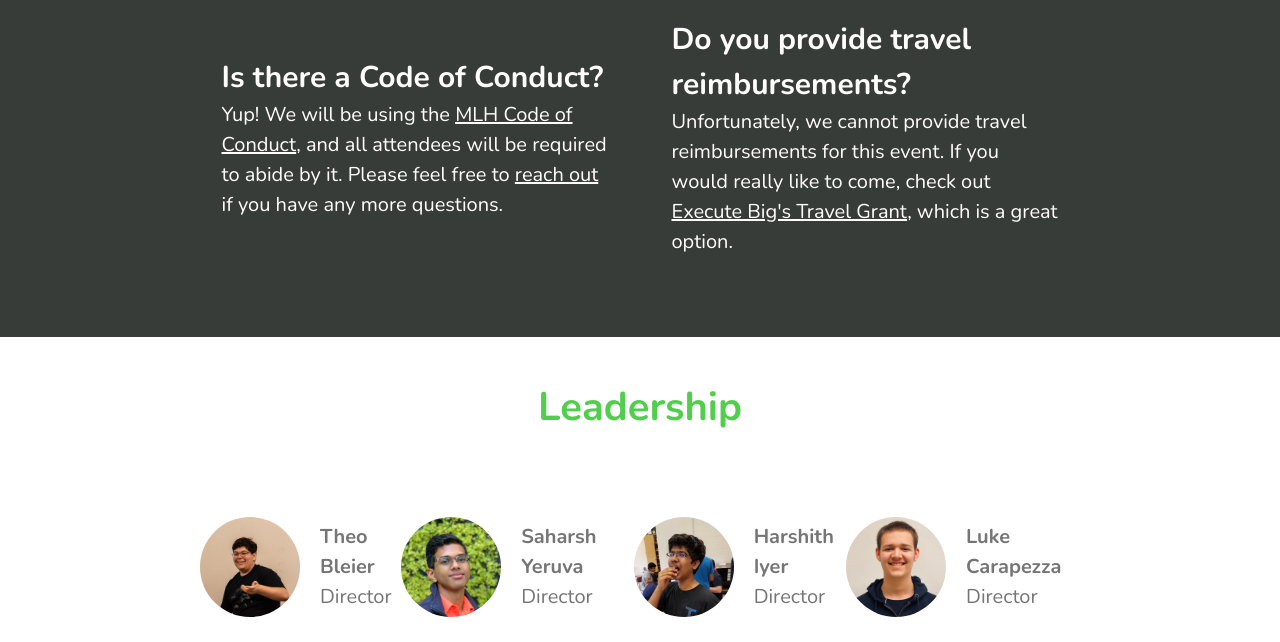
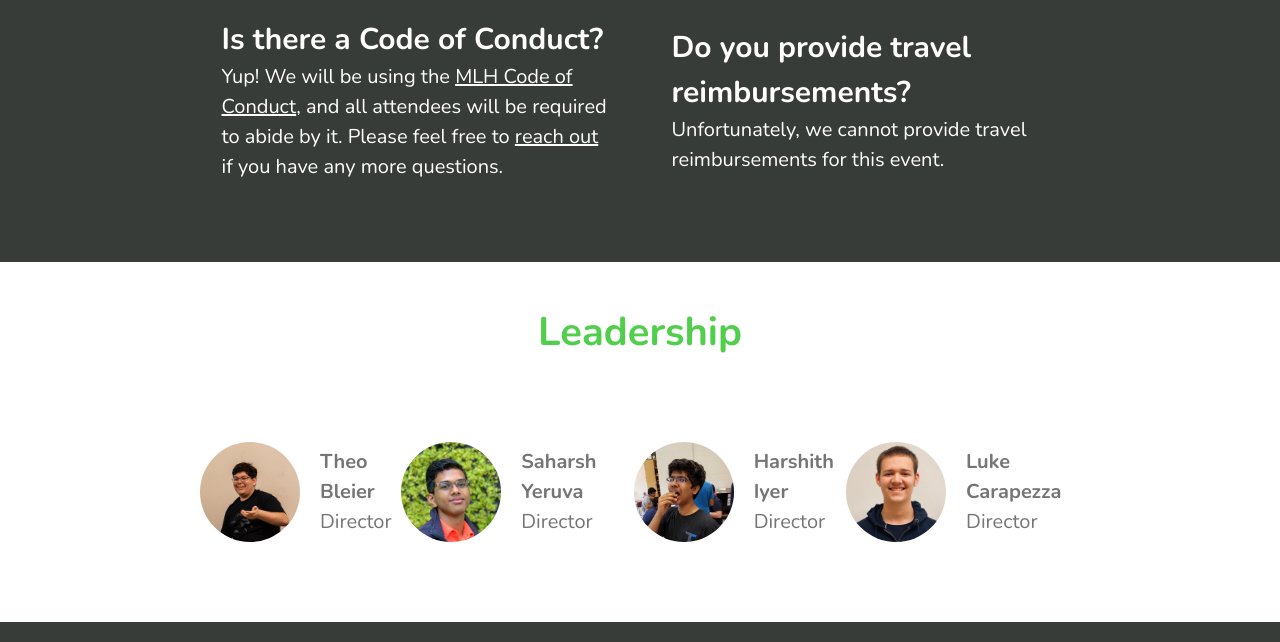
Before and after one commit to saharshy29/westborough-hacks, a plain HTML site: page index.html in a window 1280 px wide. Shown: the part 2557-3199 px from the top of the page. Drawn offline with nearby package versions, Linux system fonts and the light colour scheme.

Commit message:
remove execute big reference from index

```diff
--- a/index.html
+++ b/index.html
@@ -130,7 +130,7 @@
           <div class="faq">
             <h3>Do you provide travel reimbursements?</h3>
             <p>
-              Unfortunately, we cannot provide travel reimbursements for this event. If you would really like to come, check out <a href="https://grant.executebig.org">Execute Big's Travel Grant</a>, which is a great option.
+              Unfortunately, we cannot provide travel reimbursements for this event.
             </p>
           </div>
         </div>
```
